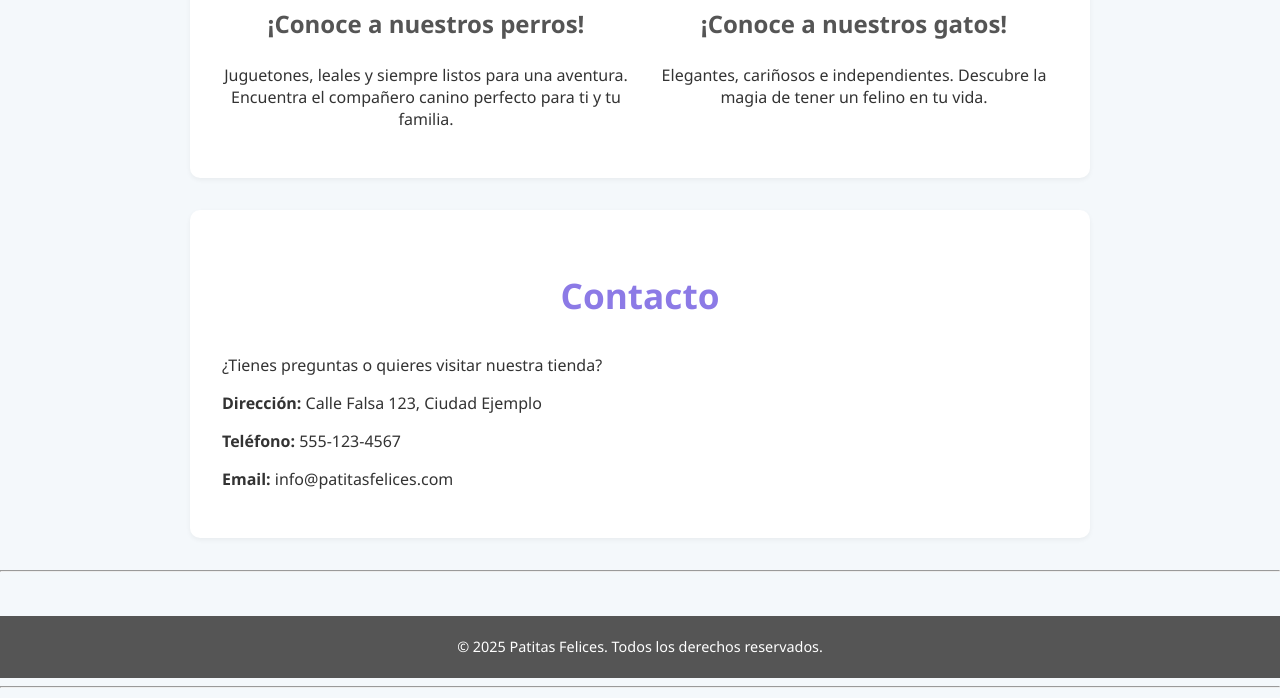
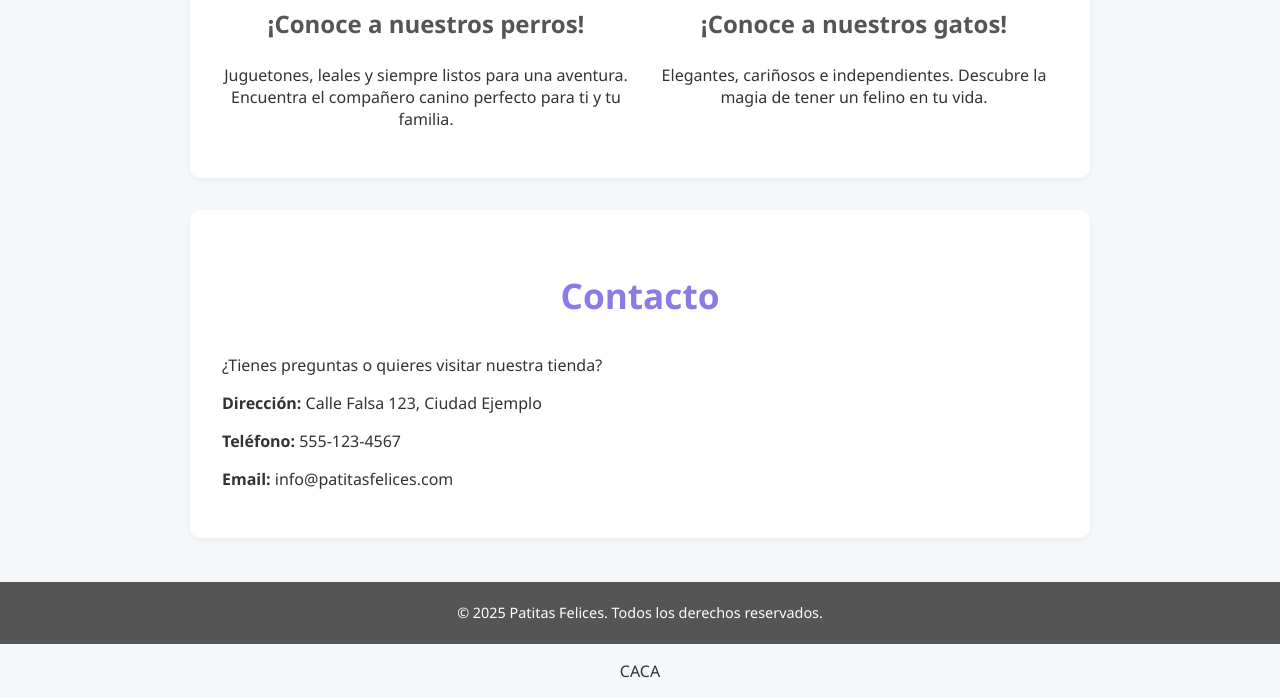
Before and after one commit to Albertotestgit/pruebasgit, a plain HTML site: page index.html in a window 1280 px wide. Shown: the part 1034-1732 px from the top of the page. Drawn offline with Linux system fonts and the light colour scheme.

Commit message:
Vuelta a empezas

```diff
--- a/index.html
+++ b/index.html
@@ -119,10 +119,10 @@
             <p><strong>Email:</strong> info@patitasfelices.com</p>
         </section>
     </div>
-<hr>
+
     <footer>
         <p>&copy; 2025 Patitas Felices. Todos los derechos reservados.</p>
     </footer>
-<hr>
+<p> CACA </p>
 </body>
 </html>
```
